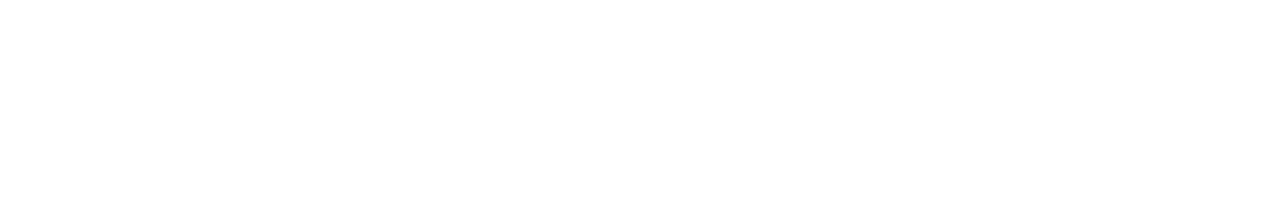
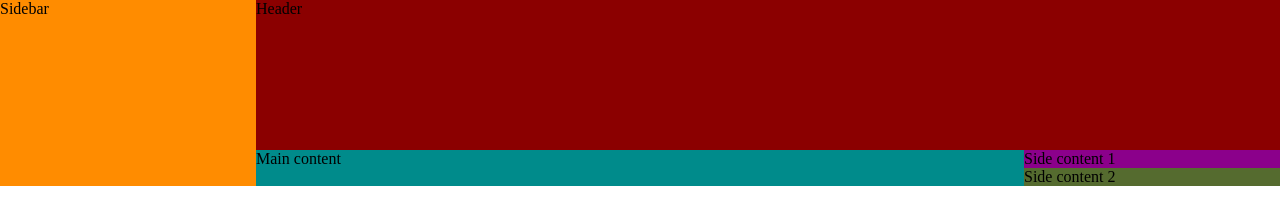
Before and after one commit to SlipNinja/odin_dashboard, a plain HTML site: page index.html in a window 1280 px wide. Drawn offline with Linux system fonts and the light colour scheme.

Commit message:
Add basic layout

```diff
--- a/index.html
+++ b/index.html
@@ -8,6 +8,22 @@
     <link rel="stylesheet" href="./style.css">
 </head>
 <body>
-
+    <div class="container">
+        <div class="sidebar">
+            Sidebar
+        </div>
+        <div class="header">
+            Header
+        </div>
+        <div class="main-content">
+            Main content
+        </div>
+        <div class="side-content1">
+            Side content 1
+        </div>
+        <div class="side-content2">
+            Side content 2
+        </div>
+    </div>
 </body>
 </html>
--- a/style.css
+++ b/style.css
@@ -0,0 +1,35 @@
+* {
+    margin: 0;
+    padding: 0;
+}
+
+.container {
+    display: grid;
+    grid-template-columns: 20% 1fr 20%;
+    grid-template-rows: 150px 1fr 1fr;
+}
+
+.sidebar {
+    grid-row: 1 / -1;
+    background-color: darkorange;
+}
+
+.header {
+    grid-column: 2 / -1;
+    background-color: darkred;
+}
+
+.main-content {
+    grid-area: 2 / 2 / -1 / -2;
+    background-color: darkcyan;
+}
+
+.side-content1 {
+    grid-area: 2 / 3 / 3 / -1;
+    background-color: darkmagenta;
+}
+
+.side-content2 {
+    grid-area: 3 / 3 / 4 / 4;
+    background-color: darkolivegreen;
+}
```
